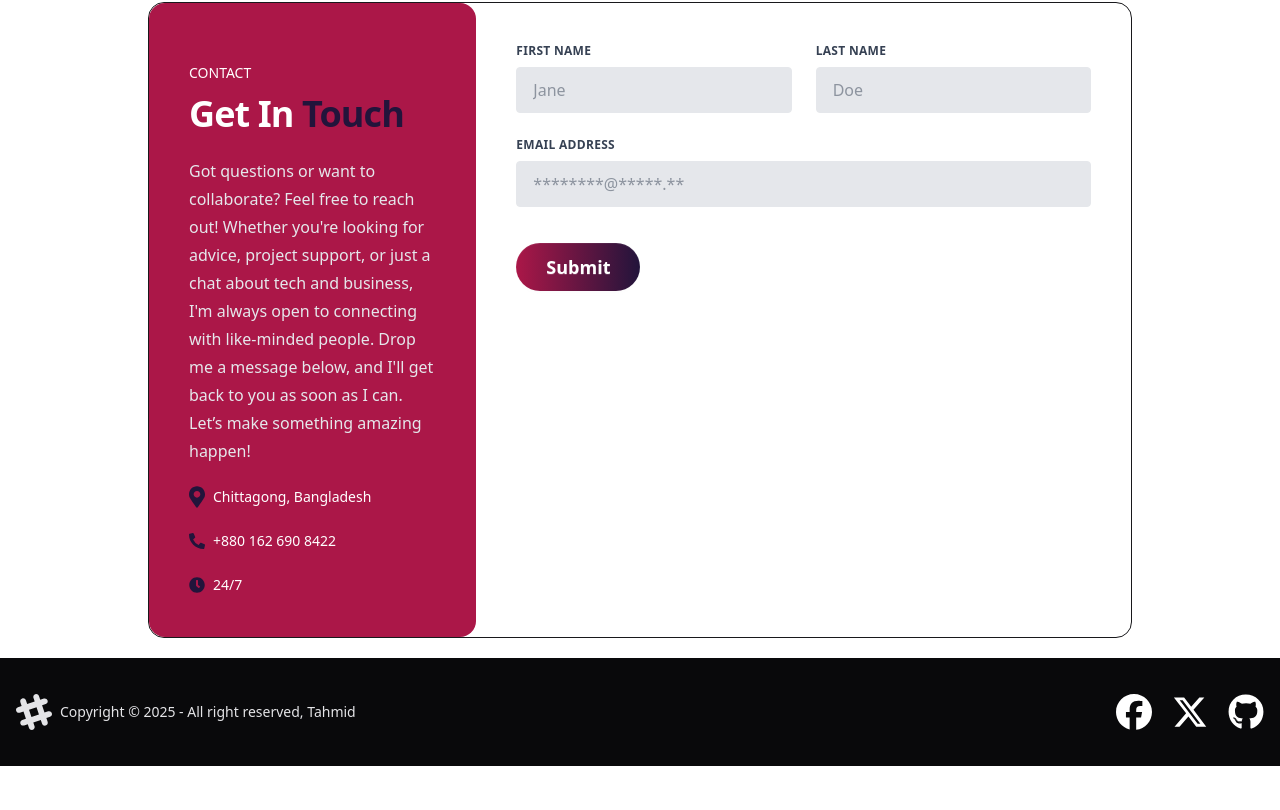
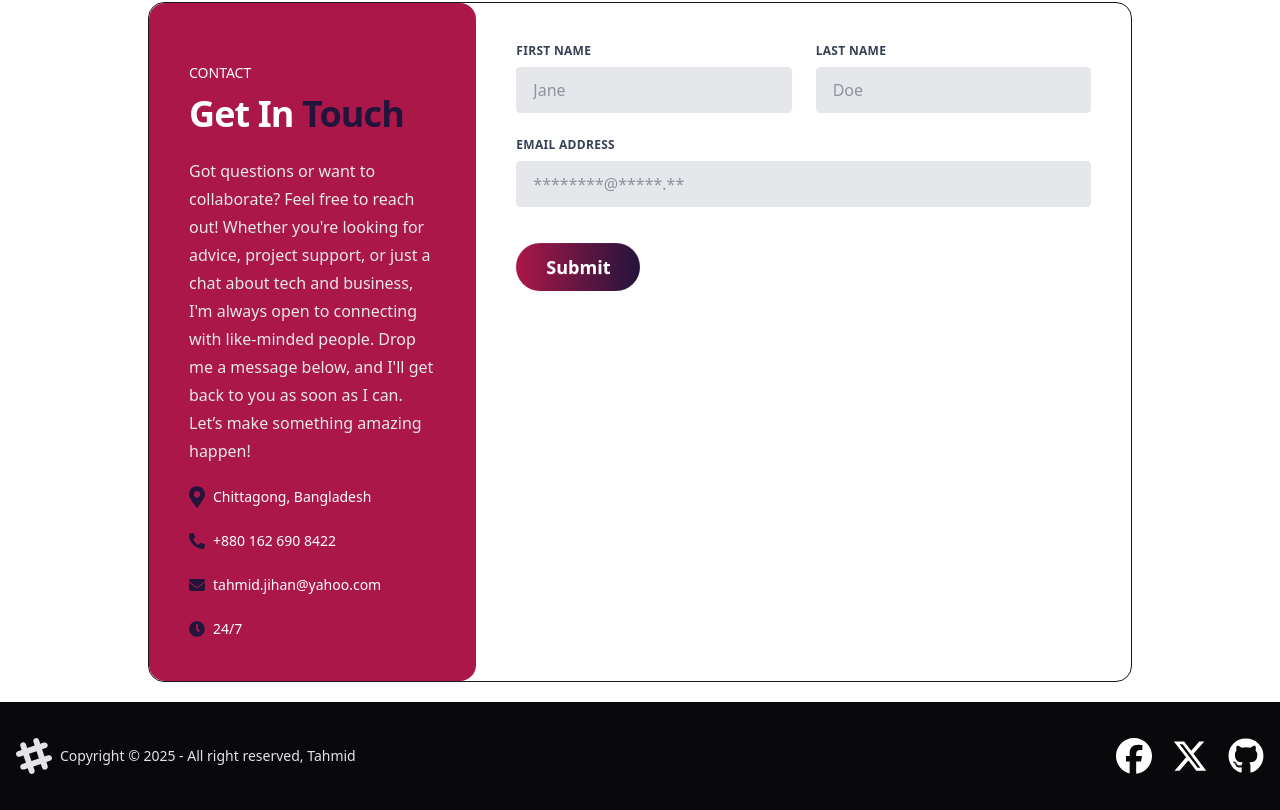
Before and after one commit to tahmidjihan/--Portfolio, a React (Vite) app: page / in a window 1280 px wide. Shown: the part 3811-4621 px from the top of the page. Before the commit the page ends 4577 px from the top, so only its background shows below. Built offline with nearby package versions, Linux system fonts and the light colour scheme; no server answers.

Commit message:
added mail

```diff
--- a/src/components/Contact.jsx
+++ b/src/components/Contact.jsx
@@ -1,4 +1,5 @@
 import { FaMapMarkerAlt, FaPhoneAlt, FaClock } from 'react-icons/fa';
+import { FaEnvelope } from 'react-icons/fa6';
 
 const Contact = () => {
   return (
@@ -26,6 +27,10 @@ const Contact = () => {
           <div className='flex items-center mt-5'>
             <FaPhoneAlt className='h-6 mr-2 secondary-text' />
             <span className='text-sm'>+880 162 690 8422</span>
+          </div>
+          <div className='flex items-center mt-5'>
+            <FaEnvelope className='h-6 mr-2 secondary-text' />
+            <span className='text-sm'>tahmid.jihan@yahoo.com</span>
           </div>
           <div className='flex items-center mt-5'>
             <FaClock className='h-6 mr-2 secondary-text' />
```
